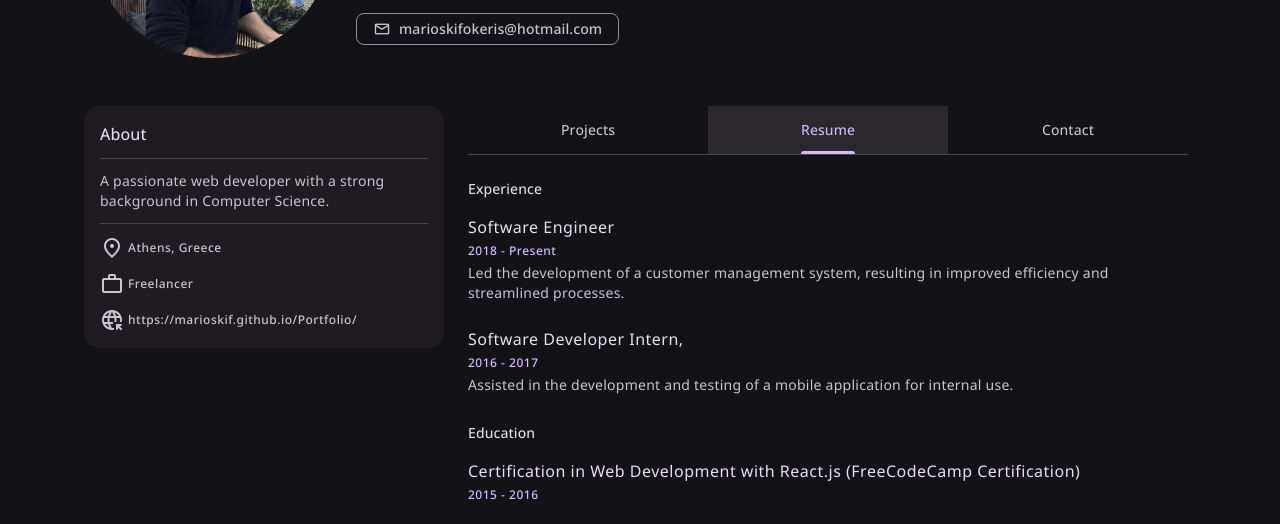
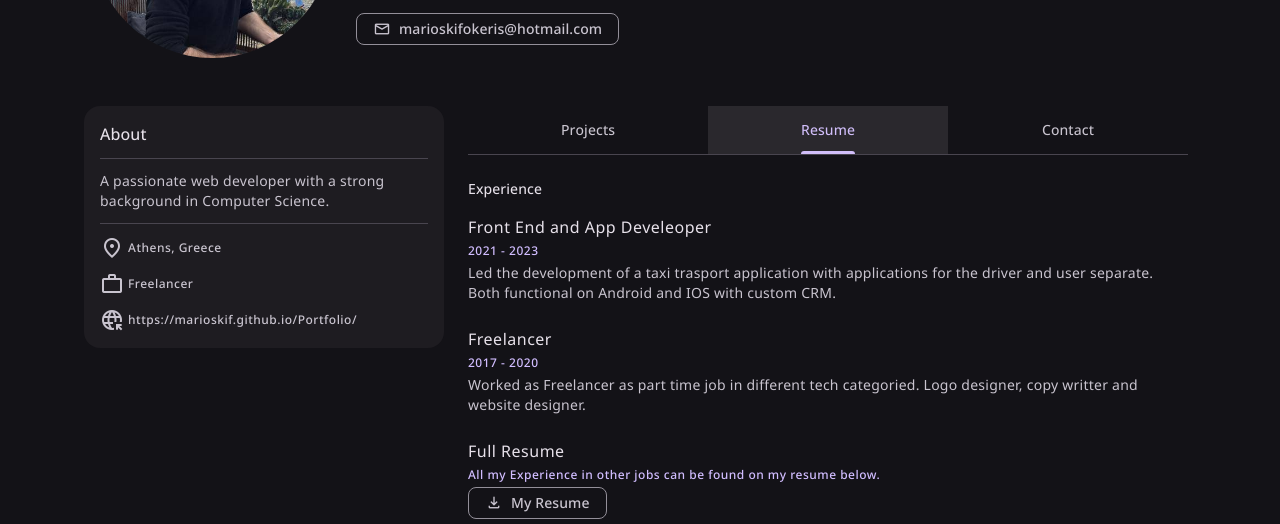
Before and after one commit to MariosKif/Portfolio, a plain HTML site: page index.html in a window 1280 px wide. Both pictures are taken after a click on the button "Resume". Shown: the part 270-794 px from the top of the page. Drawn offline with nearby package versions, Linux system fonts and the light colour scheme.

Commit message:
CV download button added

```diff
--- a/index.html
+++ b/index.html
@@ -88,8 +88,9 @@
 
               <p class="body-large section-text">
                 Welcome my personal portfolio. Here you will find a portion
-    of the project i have completed with HTML5, CSS3 and JS. Full functional or Demo. Feel free to explore it and be my guest if you want
-    to come in contact with me!
+                of the project i have completed with HTML5, CSS3 and JS. Full functional or Demo.
+                Feel free to explore it and be my guest if you want
+                to come in contact with me!
               </p>
 
               <div class="btn-wrapper">
@@ -349,27 +350,48 @@
                 <ul class="list">
                   <li class="resume-item">
                     <div class="resume-card">
-                      <p class="body-large">Software Engineer</p>
+                      <p class="body-large">Front End and App Develeoper</p>
                       <span class="label-medium card-subtitle"
-                        >2018 - Present</span
+                        >2021 - 2023</span
                       >
                       <span class="body-medium card-text"
-                        >Led the development of a customer management system,
-                        resulting in improved efficiency and streamlined
-                        processes.</span
+                        >Led the development of a taxi trasport application with applications for
+                        the driver and user separate. Both functional on Android and IOS with custom CRM.
+                        </span
                       >
                     </div>
                   </li>
 
                   <li class="resume-item">
                     <div class="resume-card">
-                      <p class="body-large">Software Developer Intern,</p>
+                      <p class="body-large">Freelancer</p>
                       <span class="label-medium card-subtitle"
-                        >2016 - 2017</span
+                        >2017 - 2020</span
                       >
                       <span class="body-medium card-text"
-                        >Assisted in the development and testing of a mobile
-                        application for internal use.</span
+                        >Worked as Freelancer as part time job in different tech categoried.
+                        Logo designer, copy writter and website designer.</span
+                      >
+                    </div>
+                  </li>
+
+                  <li class="resume-item">
+                    <div class="resume-card">
+                      <p class="body-large">Full Resume</p>
+                      <span class="label-medium card-subtitle"
+                        >All my Experience in other jobs can be found on my resume below.</span
+                      >
+                      <span class="body-medium card-text">
+                        <a href="assets/Marios-Kifokeris-Resume.pdf" target="_blank" class="chip">
+                          <span class="material-symbols-outlined" aria-hidden="true">
+                            download
+                          </span>
+
+                          <span class="label-large">My Resume</span>
+
+                          <div class="state-layer"></div>
+                        </a>
+                        </span
                       >
                     </div>
                   </li>
@@ -381,36 +403,43 @@
                   <li class="resume-item">
                     <div class="resume-card">
                       <p class="body-large">
-                        Certification in Web Development with React.js
-                        (FreeCodeCamp Certification)
+                        Cardiff Metropolitan University
                       </p>
 
                       <span class="label-medium card-subtitle"
-                        >2015 - 2016</span
+                        >2022-2024</span>
+                    </div>
+                  </li>
+                  <li class="resume-item">
+                    <div class="resume-card">
+                      <p class="body-large">
+                        The Complete JavaScript Course 2024: From Zero to Expert - Udemy
+                      </p>
+
+                      <span class="label-medium card-subtitle"
+                        ></span
                       >
                     </div>
                   </li>
                   <li class="resume-item">
                     <div class="resume-card">
-                      <p class="body-large">
-                        Relevant Coursework: Data Structures, Algorithms,
-                        Database Management
-                      </p>
+                      <p class="body-large">The Complete 2024 Web Development Bootcamp - Udemy </p>
 
                       <span class="label-medium card-subtitle"
-                        >2014 - 2013</span
+                        ></span
                       >
                     </div>
                   </li>
                   <li class="resume-item">
                     <div class="resume-card">
-                      <p class="body-large">University of Somethink</p>
+                      <p class="body-large">GitHub Ultimate: Master Git and GitHub - Beginner to Expert - Udemy </p>
 
                       <span class="label-medium card-subtitle"
-                        >2010 - 2014</span
+                        ></span
                       >
                     </div>
                   </li>
+
                 </ul>
 
                 <h2 class="section-title title-small">
```
Also changed, not shown: 1 other file.
